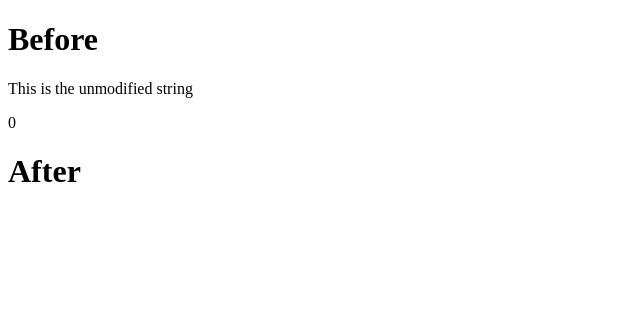
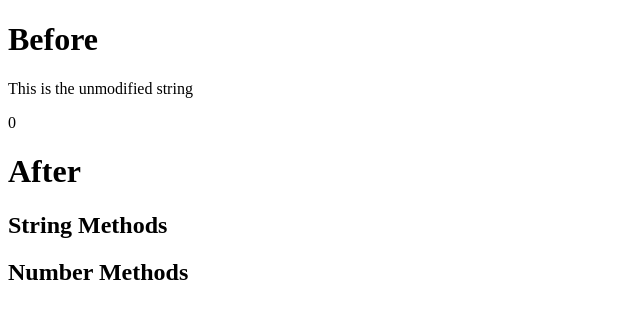
Before and after one commit to brendanm403/cpnt262-graded-activity-2, a plain HTML site: page index.html in a window 1280 px wide. Shown: the whole page, without its empty margins (0-640 px from the left). Drawn offline with Linux system fonts and the light colour scheme.

Commit message:
added headings

```diff
--- a/index.html
+++ b/index.html
@@ -14,12 +14,15 @@
 
 
   <h1>After</h1>
+  <h2>String Methods</h2>
   <p id="modified-string-1"></p>
   <p id="modified-string-2"></p>
   <p id="modified-string-3"></p>
+  <h2>Number Methods</h2>
   <p id="modified-number-1"></p>
   <p id="modified-number-2"></p>
   <p id="modified-number-3"></p>
 
+
 </body>
 </html>
```
